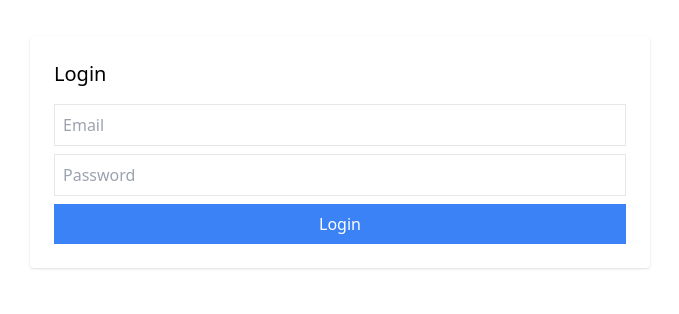
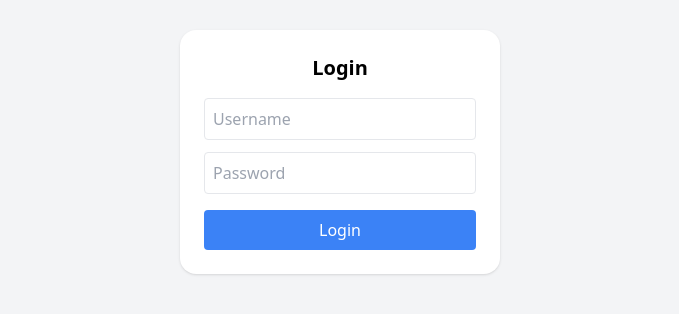
Before and after one commit to ClownPanda/LaminateSystem, a React (Create React App) app in the folder client/: page / in a window 1280 px wide. Shown: the part 248-562 px from the top of the page, without its empty margins (300-979 px from the left). Built offline with nearby package versions, Linux system fonts and the light colour scheme.

Commit message:
added edit feature, summary fix, excel export

```diff
--- a/client/package.json
+++ b/client/package.json
@@ -8,6 +8,7 @@
     "@testing-library/react": "^16.3.2",
     "@testing-library/user-event": "^13.5.0",
     "axios": "^1.15.0",
+    "bcrypt": "^6.0.0",
     "file-saver": "^2.0.5",
     "react": "^19.2.5",
     "react-dom": "^19.2.5",
--- a/client/src/App.js
+++ b/client/src/App.js
@@ -1,13 +1,22 @@
 import { BrowserRouter, Routes, Route } from "react-router-dom";
 import Login from "./pages/Login";
 import Dashboard from "./pages/Dashboard";
+import PrivateRoute from "./components/PrivateRoute";
 
 function App() {
   return (
     <BrowserRouter>
       <Routes>
         <Route path="/" element={<Login />} />
-        <Route path="/dashboard" element={<Dashboard />} />
+
+        <Route
+          path="/dashboard"
+          element={
+            <PrivateRoute>
+              <Dashboard />
+            </PrivateRoute>
+          }
+        />
       </Routes>
     </BrowserRouter>
   );
--- a/client/src/api/axios.js
+++ b/client/src/api/axios.js
@@ -1,12 +1,16 @@
 import axios from "axios";
 
 const API = axios.create({
-  baseURL: "https://laminate-backend.onrender.com/api"
+  baseURL: "https://laminate-backend.onrender.com/api",
 });
 
 API.interceptors.request.use((req) => {
   const token = localStorage.getItem("token");
-  if (token) req.headers.Authorization = token;
+
+  if (token) {
+    req.headers.Authorization = `Bearer ${token}`;
+  }
+
   return req;
 });
 
--- /dev/null
+++ b/client/src/components/PrivateRoute.js
@@ -0,0 +1,11 @@
+import { Navigate } from "react-router-dom";
+
+export default function PrivateRoute({ children }) {
+  const token = localStorage.getItem("token");
+
+  if (!token) {
+    return <Navigate to="/" replace />;
+  }
+
+  return children;
+}
--- a/client/src/pages/Dashboard.js
+++ b/client/src/pages/Dashboard.js
@@ -7,7 +7,7 @@ import Summary from "../components/Summary";
 export default function Dashboard() {
   const [data, setData] = useState([]);
   const [search, setSearch] = useState("");
-  const [editData, setEditData] = useState(null); // ✅ NEW
+  const [editData, setEditData] = useState(null);
 
   const fetchData = useCallback(async () => {
     try {
@@ -19,12 +19,18 @@ export default function Dashboard() {
   }, [search]);
 
   useEffect(() => {
-    fetchData();
+    const token = localStorage.getItem("token");
+
+    if (!token) {
+      window.location.href = "/";
+    } else {
+      fetchData();
+    }
   }, [fetchData]);
 
   return (
     <div className="p-6">
-      <h1 className="text-2xl mb-4">Stock Dashboard</h1>
+      <h1 className="text-2xl mb-4 font-bold">Stock Dashboard</h1>
 
       <input
         placeholder="Search Design"
@@ -32,7 +38,6 @@ export default function Dashboard() {
         onChange={(e) => setSearch(e.target.value)}
       />
 
-      {/* ✅ Pass edit props */}
       <StockForm
         refresh={fetchData}
         data={data}
@@ -40,7 +45,6 @@ export default function Dashboard() {
         setEditData={setEditData}
       />
 
-      {/* ✅ Pass edit handler */}
       <StockTable
         data={data}
         refresh={fetchData}
--- a/client/src/pages/Login.js
+++ b/client/src/pages/Login.js
@@ -2,33 +2,57 @@ import { useState } from "react";
 import API from "../api/axios";
 
 export default function Login() {
-  const [email, setEmail] = useState("");
+  const [username, setUsername] = useState("");
   const [password, setPassword] = useState("");
 
-  const login = async () => {
-    const res = await API.post("/auth/login", { email, password });
+ const login = async () => {
+  try {
+    console.log("📤 Sending to backend:", {
+      username,
+      password,
+    });
+
+    const res = await API.post("/auth/login", {
+      username,
+      password,
+    });
+
+    console.log("✅ LOGIN SUCCESS:", res.data);
+
     localStorage.setItem("token", res.data.token);
-    window.location = "/dashboard";
-  };
+    localStorage.setItem("username", res.data.username);
+
+    window.location.href = "/dashboard";
+
+  } catch (err) {
+    console.log("❌ LOGIN ERROR RESPONSE:", err.response?.data);
+    alert("Invalid credentials");
+  }
+};
 
   return (
-    <div className="flex h-screen items-center justify-center">
-      <div className="p-6 bg-white shadow rounded">
-        <h2 className="text-xl mb-4">Login</h2>
+    <div className="flex h-screen items-center justify-center bg-gray-100">
+      <div className="p-6 bg-white shadow rounded-2xl w-80">
+        <h2 className="text-xl mb-4 font-bold text-center">Login</h2>
+
         <input
-          className="border p-2 mb-2 w-full"
-          placeholder="Email"
-          onChange={(e) => setEmail(e.target.value)}
+          className="border p-2 mb-3 w-full rounded"
+          placeholder="Username"
+           value={username}
+          onChange={(e) => setUsername(e.target.value)}
         />
+
         <input
-          className="border p-2 mb-2 w-full"
+          className="border p-2 mb-4 w-full rounded"
           placeholder="Password"
           type="password"
+          value={password}
           onChange={(e) => setPassword(e.target.value)}
         />
+
         <button
           onClick={login}
-          className="bg-blue-500 text-white px-4 py-2 w-full"
+          className="bg-blue-500 text-white px-4 py-2 w-full rounded hover:bg-blue-600"
         >
           Login
         </button>
```
Also changed, not shown: 1 other file (tests, documents, lock files or other folders).
